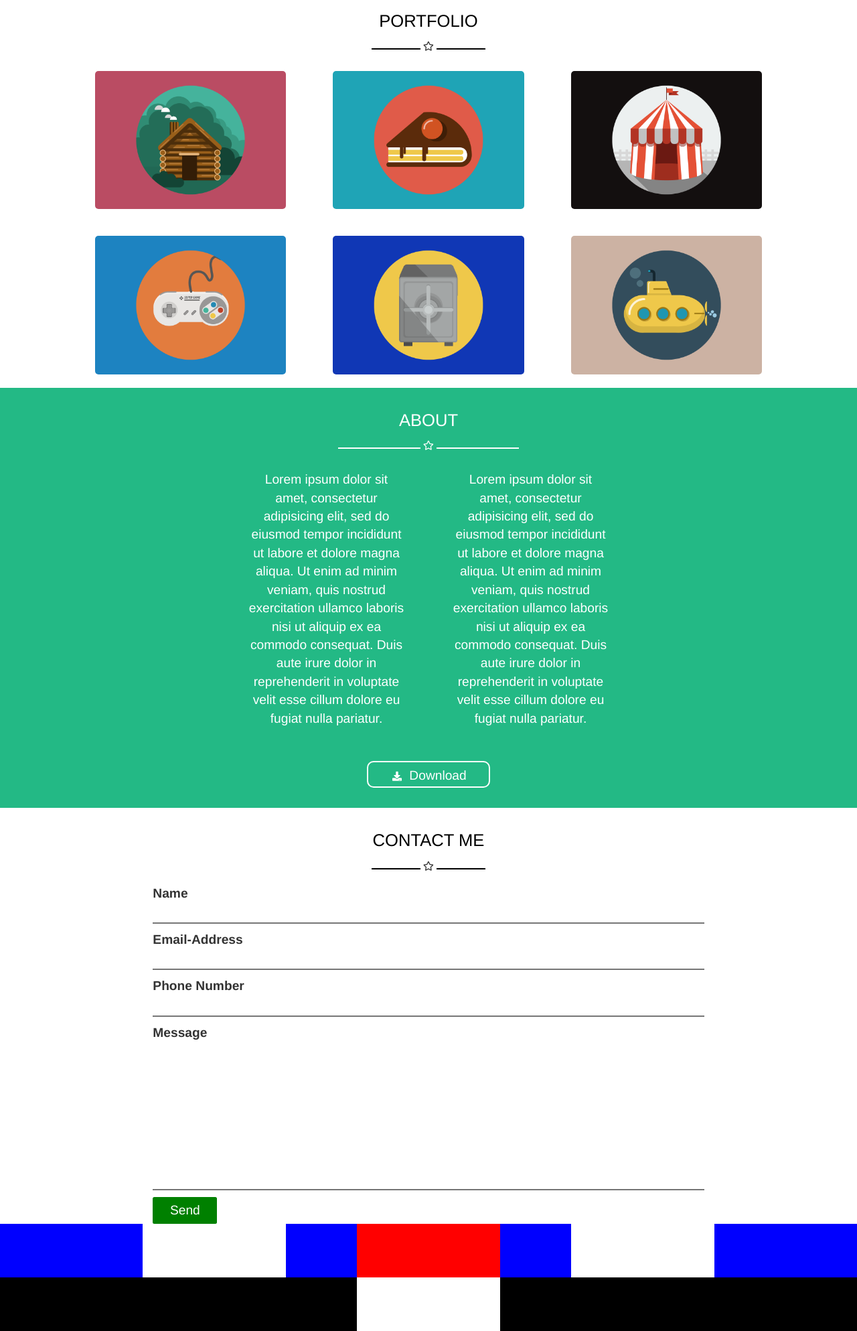
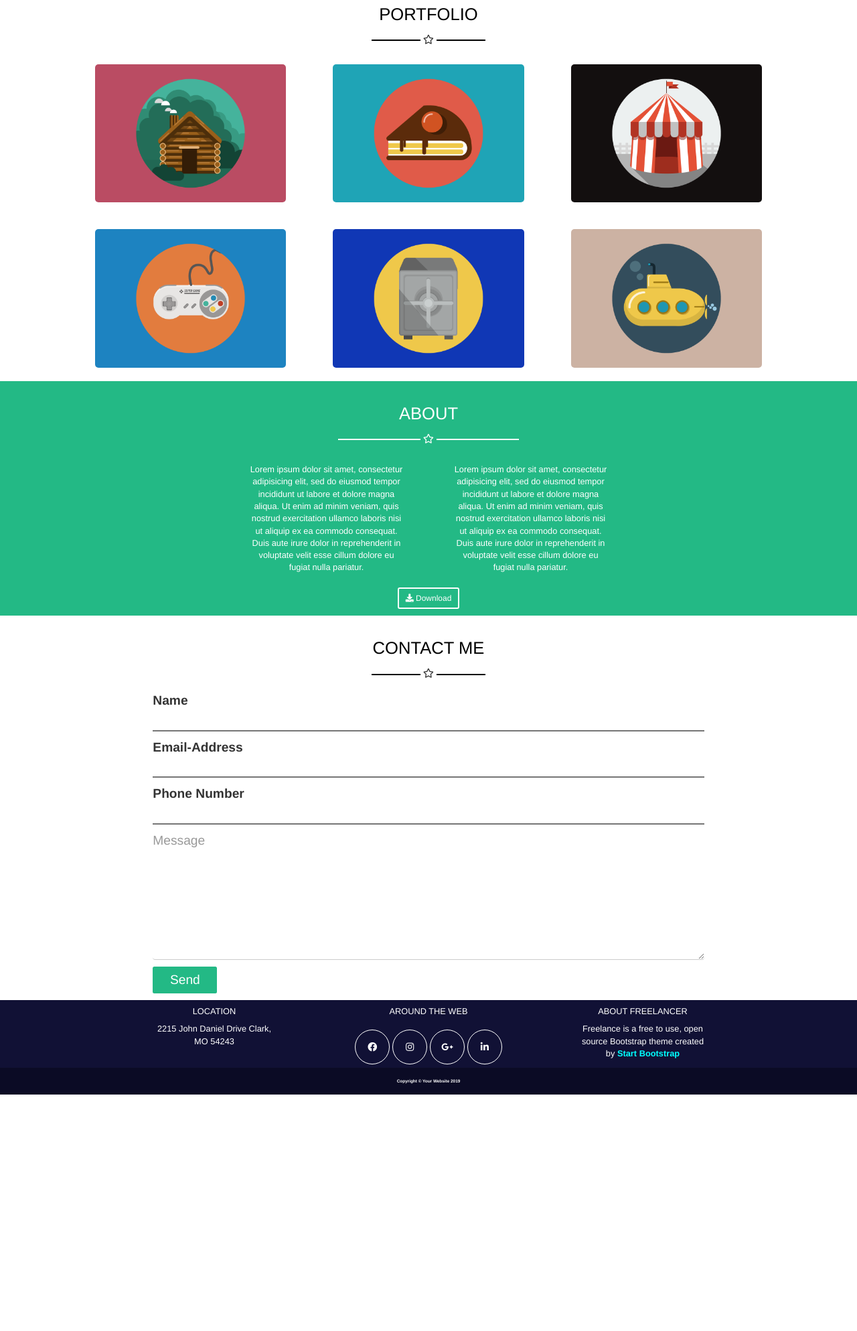
Before and after one commit to alessiopretelli/html-css-bootstrap-freelancer, a plain HTML site: page index.html in a window 1280 px wide. Shown: the part 404-2391 px from the top of the page at 67% size. After the commit the page ends 2048 px from the top, so only its background shows below. Drawn offline with Linux system fonts and the light colour scheme.

Commit message:
esercizio completo

```diff
--- a/css/my-style.css
+++ b/css/my-style.css
@@ -7,13 +7,17 @@
 .header_top {
   background-color: #111135;
   height: 10vh;
+  position: fixed;
+  top: 0;
+  width: 100%;
+  z-index: 3;
 }
 .hamburger {
   display: none;
-  padding-top: 2vh;
+  padding-top: 1.75vh;
 }
 #title {
-  font-size: 1.5vw;
+  font-size: 2vw;
   color: white;
   line-height: 10vh;
   text-transform: uppercase;
@@ -50,6 +54,7 @@ nav ul li {
   width: 15%;
   background-color: white;
   border: 1px solid white;
+  vertical-align: middle;
 }
 .far.fa-star {
   display: inline-block;
@@ -78,16 +83,39 @@ nav ul li {
   text-transform: uppercase;
   color: white;
 }
-.images_portfolio {
+.title_three {
+  margin-top: 10px;
+  font-size: 1vw;
+  text-transform: uppercase;
+  color: white;
+}
+.item_portfolio {
   margin: 20px;
   border-radius: 5px;
+  overflow: hidden;
+  cursor: pointer;
 }
-.images_portfolio img {
+.item_portfolio .layover_ img {
   width: 100%;
-  border-radius: 5px;
 }
-.images_portfolio img:hover {
-  background-color: rgba(0, 0, 0, 0.1);
+.layover_ i {
+  display: none;
+}
+.layover_:hover {
+  position: relative;
+  vertical-align: middle;
+}
+.layover_:hover .fas.fa-plus {
+  display: block;
+  font-size: 75px;
+  position: absolute;
+  z-index: 1;
+  top: 50%;
+  left: 50%;
+  width: 100%;
+  height: 100%;
+  transform: translate(-50%, -50%);
+  background-color: rgba(0, 100, 0, 0.3);
 }
 
 .section_bottom {
@@ -99,26 +127,17 @@ nav ul li {
   color: white;
 }
 .lor p {
-  font-size: 1.5vw;
+  font-size: 1vw;
 }
-#btn_section {
-  width: 100%;
-  height: 5vh;
-  line-height: 5vh;
+.bt_sb {
+  background-color: #23b985;
   border: 2px solid white;
-  border-radius: 10px;
-  margin: 30px 0;
+  color: white;
+  margin-bottom: 10px;
 }
-#btn_section .fas.fa-download {
-  display: inline-block;
-  color: white;
-  width: 1.5vw;
-  margin-right: 5px;
-}
-#btn_section p {
-  display: inline-block;
-  font-size: 1.5vw;
-  color: white;
+.bt_sb:hover {
+  background-color: white;
+  color: #23b985;
 }
 .align {
   text-align: center;
@@ -146,6 +165,7 @@ nav ul li {
   background-color: #23b985;
   text-align: center;
   color: white;
+  margin-top: 10vh;
 }
 
 .text_ {
@@ -168,17 +188,54 @@ form p {
   text-align: center;
   border-radius: 2.5px;
   line-height: 5vh;
-  background-color: green;
+  background-color: #23b985;
+  margin: 10px 0;
+}
+.contact_ textarea {
+  color: black;
+  box-shadow: none;
+  border-left: none;
+  border-right: none;
+  border-top: none;
+  padding: 0;
+  font-size: 1.5vw;
   margin-top: 10px;
 }
-#spacing_ {
-  margin-bottom: 200px;
+.footer_top {
+  background-color: #111135;
 }
-.footer_top {
-  background-color: blue;
+.footer_top p {
+  font-size: 1vw;
+}
+.footer_top a {
+  position: relative;
+  display: inline-block;
+  margin-top: 10px;
+  display: inline-block;
+  border-radius: 50%;
+  width: 3vw;
+  height: 3vh;
+  padding: 25px;
+  color: white;
+  border: 1px solid white;
+}
+.round_social i {
+  position: absolute;
+  top: 50%;
+  left: 50%;
+  transform: translate(-50%, -50%);
 }
 .footer_bottom {
-  background-color: black;
+  background-color: #0b0b25;
+  height: 5vh;
+  line-height: 5vh;
+}
+.footer_bottom p {
+  font-size: 0.5vw;
+  color: white;
+}
+strong {
+  color: cyan;
 }
 
 @media screen and (max-width: 768px) {
--- a/index.html
+++ b/index.html
@@ -15,10 +15,10 @@
   <body>
     <div class="container-fluid">
       <div class="header_top row">
-        <div class="col-lg-offset-2 col-lg-3 col-xs-offset-1 col-xs-3 col-sm-offset-2 col-sm-3">
+        <div class="col-lg-offset-1 col-lg-4 col-xs-offset-1 col-xs-4 col-sm-offset-1 col-sm-4">
           <p id="title">start bootstrap</p>
         </div>
-        <div class="col-lg-offset-4 col-lg-3 col-xs-offset-6 col-xs-2 col-sm-offset-4 col-sm-3">
+        <div class="col-lg-offset-4 col-lg-3 col-xs-offset-5 col-xs-2 col-sm-offset-4 col-sm-3">
           <nav>
             <ul class="visual_none">
               <a href="#"><li>portfolio</li></a>
@@ -61,33 +61,51 @@
         <div class="col-lg-offset-1 col-lg-10 col-xs-12 col-sm-offset-1 col-sm-10">
           <div class="portfolio row">
             <div class="col-lg-offset-0 col-lg-4 col-xs-offset-1 col-xs-10 col-sm-offset-1 col-sm-5">
-              <div class="images_portfolio">
+              <div class="item_portfolio">
+                <div class="layover_">
+                  <i class="fas fa-plus"></i>
                   <img src="img/cabin.png" alt="">
                 </div>
               </div>
+            </div>
             <div class="col-lg-offset-0 col-lg-4 col-xs-offset-1 col-xs-10 col-sm-offset-0 col-sm-5">
-              <div class="images_portfolio">
+              <div class="item_portfolio">
+                <div class="layover_">
+                  <i class="fas fa-plus"></i>
                   <img src="img/cake.png" alt="">
                 </div>
               </div>
+            </div>
             <div class="col-lg-offset-0 col-lg-4 col-xs-offset-1 col-xs-10 col-sm-offset-1 col-sm-5">
-              <div class="images_portfolio">
+              <div class="item_portfolio">
+                <div class="layover_">
+                  <i class="fas fa-plus"></i>
                   <img src="img/circus.png" alt="">
                 </div>
               </div>
+            </div>
             <div class="col-lg-offset-0 col-lg-4 col-xs-offset-1 col-xs-10 col-sm-offset-0 col-sm-5">
-              <div class="images_portfolio">
+              <div class="item_portfolio">
+                <div class="layover_">
+                  <i class="fas fa-plus"></i>
                   <img src="img/game.png" alt="">
                 </div>
               </div>
+            </div>
             <div class="col-lg-offset-0 col-lg-4 col-xs-offset-1 col-xs-10 col-sm-offset-1 col-sm-5">
-              <div class="images_portfolio">
+              <div class="item_portfolio">
+                <div class="layover_">
+                  <i class="fas fa-plus"></i>
                   <img src="img/safe.png" alt="">
                 </div>
               </div>
+            </div>
             <div class="col-lg-offset-0 col-lg-4 col-xs-offset-1 col-xs-10 col-sm-offset-0 col-sm-5">
-              <div class="images_portfolio">
+              <div class="item_portfolio">
+                <div class="layover_">
+                  <i class="fas fa-plus"></i>
                   <img src="img/submarine.png" alt="">
+                </div>
               </div>
             </div>
           </div>
@@ -114,13 +132,11 @@
             </div>
           </div>
         </div>
-        <div class="col-xs-offset-5 col-sm-offset-5 col-lg-offset-5 col-xs-2 col-sm-2 col-lg-2">
-          <a href="#">
-            <div id="btn_section">
+        <div class="col-lg-12 col-sm-12 col-xs-12 text-center">
+          <button type="button" class="bt_sb btn-lg btn-sm">
             <i class="fas fa-download"></i>
-              <p>Download</p>
-            </div>
-          </a>
+            Download
+          </button>
         </div>
       </div>
       <div class="contact row">
@@ -140,19 +156,34 @@
             <input class="text_" type="email" name="" value="">
             <p>Phone Number</p>
             <input class="text_" type="text" name="" value="">
-            <p id="spacing_">Message</p>
-            <input class="text_" type="text" name="" value="">
+            <div class="contact_">
+              <textarea class="form-control message_" rows="7" placeholder="Message"></textarea>
+            </div>
             <a href="#"><div id="btn_contact">Send</div></a>
           </form>
         </div>
       </div>
-      <div class="footer_top row">
-        <div class="white col-lg-offset-2 col-lg-2 col-xs-offset-1 col-xs-10 col-sm-offset-2 col-sm-2"></div>
-        <div class="red col-lg-offset-1 col-lg-2 col-xs-offset-1 col-xs-10 col-sm-offset-1 col-sm-2"></div>
-        <div class="white col-lg-offset-1 col-lg-2 col-xs-offset-1 col-xs-10 col-sm-offset-1 col-sm-2"></div>
+      <div class="footer_top row text-center">
+        <div class="col-lg-offset-2 col-lg-2 col-xs-offset-1 col-xs-10 col-sm-offset-2 col-sm-2">
+          <h5 class="title_three">location</h5>
+          <p class="w_color">2215 John Daniel Drive Clark, MO 54243</p>
         </div>
-      <div class="footer_bottom row">
-        <div class="white col-lg-offset-5 col-lg-2 col-xs-offset-3 col-xs-6 col-sm-offset-5 col-sm-2"></div>
+        <div class="col-lg-4 col-xs-12 col-sm-4">
+          <h5 class="title_three">around the web</h5>
+          <a href="#"><div class="round_social"><i class="fab fa-facebook"></i></div></a>
+          <a href="#"><div class="round_social"><i class="fab fa-instagram"></i></div></a>
+          <a href="#"><div class="round_social"><i class="fab fa-google-plus-g"></i></div></a>
+          <a href="#"><div class="round_social"><i class="fab fa-linkedin-in"></i></div></a>
+        </div>
+        <div class="col-lg-2 col-xs-12 col-sm-2">
+          <h5 class="title_three">about freelancer</h5>
+          <p class="w_color">Freelance is a free to use, open source Bootstrap theme created by <strong>Start Bootstrap<strong> </p>
+        </div>
+      </div>
+      <div class="footer_bottom row text-center">
+        <div class="col-lg-offset-5 col-lg-2 col-xs-offset-3 col-xs-6 col-sm-offset-5 col-sm-2">
+          <p>Copyright © Your Website 2019</p>
+        </div>
       </div>
     </div>
   </body>
```
Lines whose indentation alone changed are shown as unchanged.
